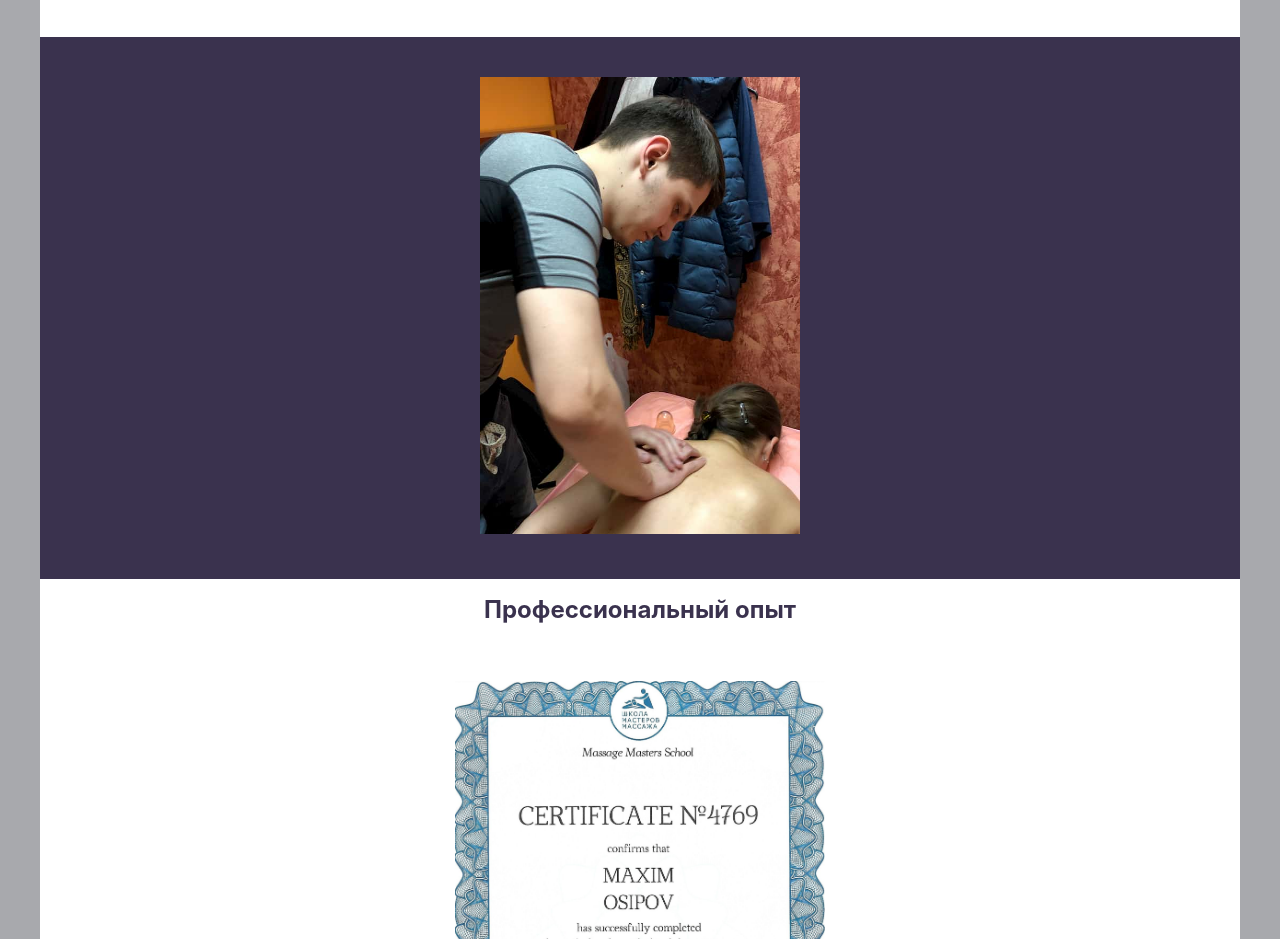
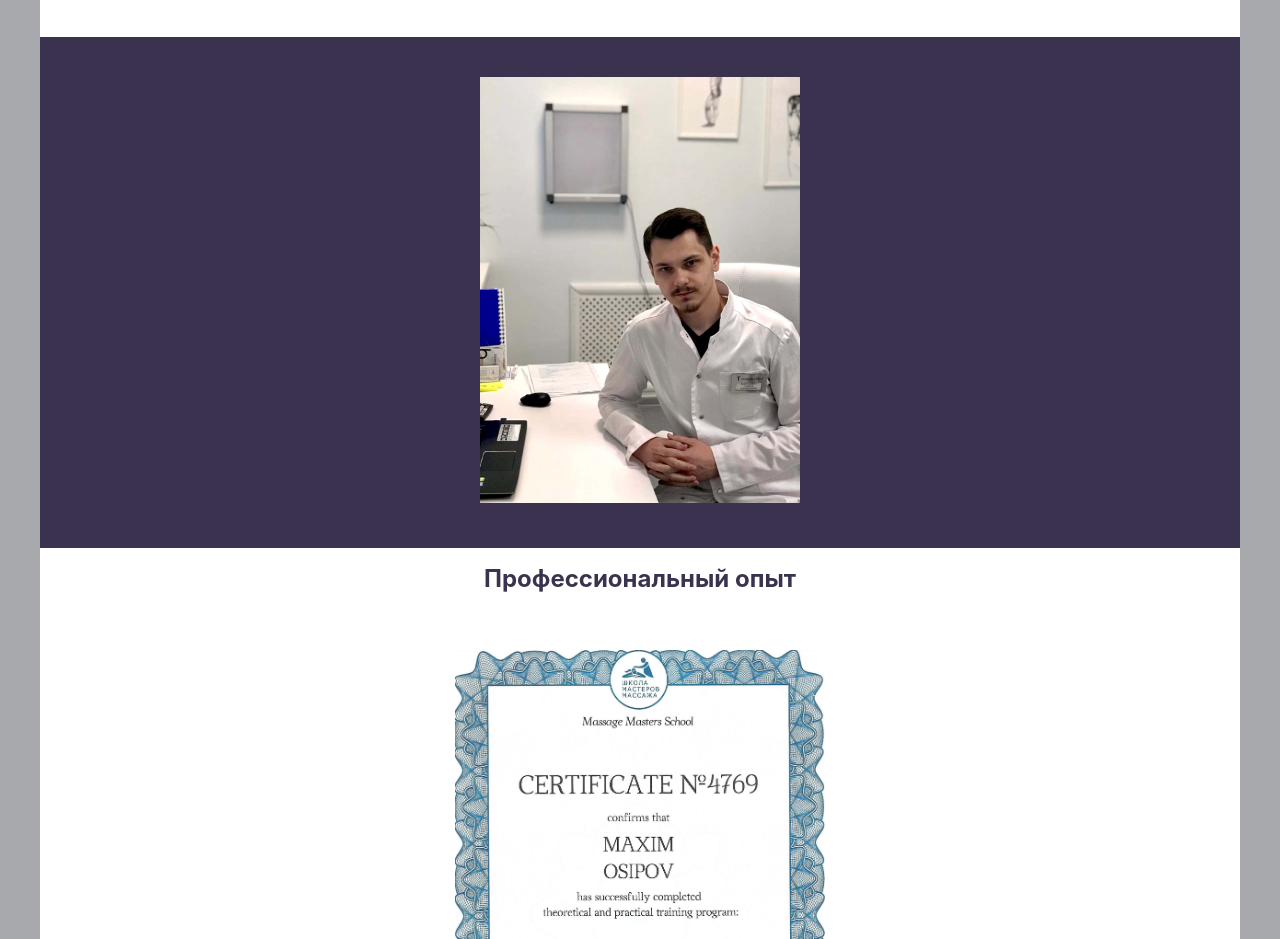
Before and after one commit to nikolayemrikh/osipov-massage, a website: page src/index.html in a window 1280 px wide. Shown: the part 530-1469 px from the top of the page. Drawn offline with nearby package versions, Linux system fonts and the light colour scheme; files that its build step writes are made by us from their sources.

Commit message:
Правит фото в блоке

```diff
--- a/src/index.html
+++ b/src/index.html
@@ -133,7 +133,7 @@
               </div>
             </div>
             <div class="description__photo">
-              <img src="img/photo.jpg?v=1" width="320" height="458" alt="Максим Осипов — специалист по массажу" title="Максим Осипов" aria-hidden="true">
+              <img src="img/photo.jpg" width="320" height="458" alt="Максим Осипов — специалист по массажу" title="Максим Осипов" aria-hidden="true">
             </div>
           </div>
         </section>
@@ -229,7 +229,7 @@
         </section>
         <section class="photos page-main__section page-main__photos">
           <div class="photos__item">
-            <img src="img/photo1.jpg" width="320" height="458" alt="Максим Осипов — специалист по массажу" title="Максим Осипов" aria-hidden="true">
+            <img src="img/photo.jpg" width="320" height="458" alt="Максим Осипов — специалист по массажу" title="Максим Осипов" aria-hidden="true">
           </div>
         </section>
         <section id="experience" class="experience page-main__section">
```
